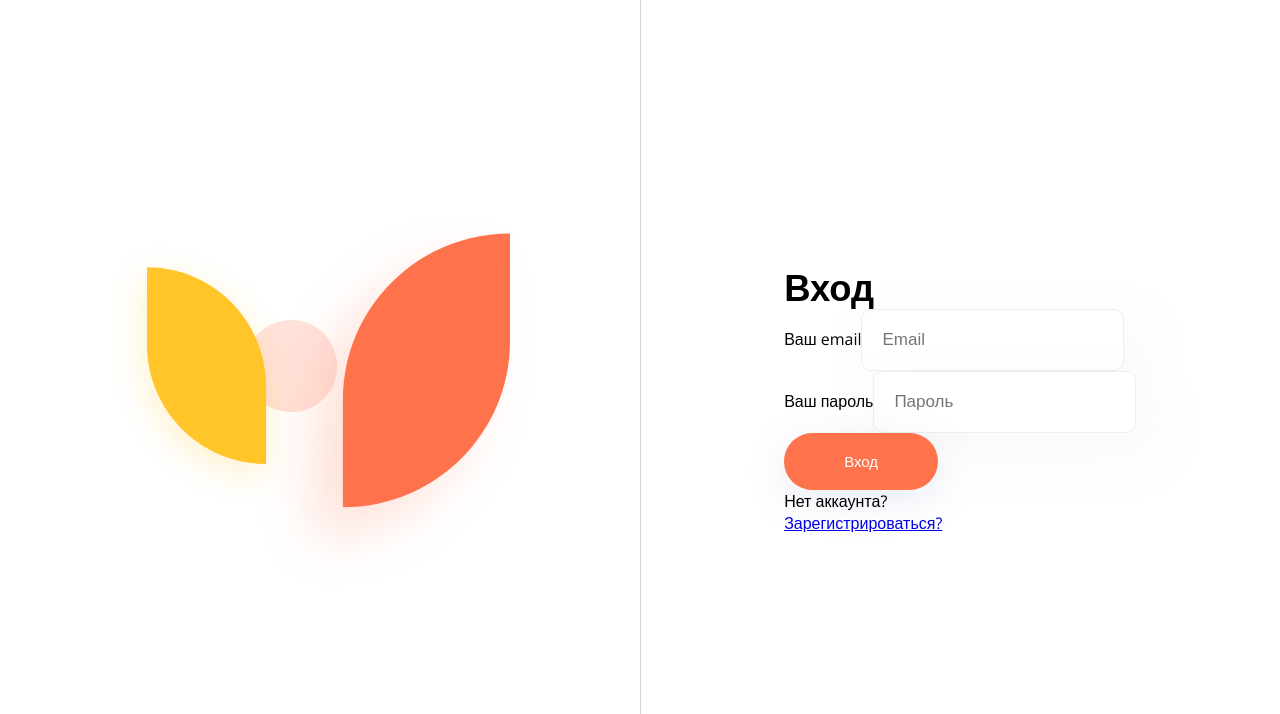
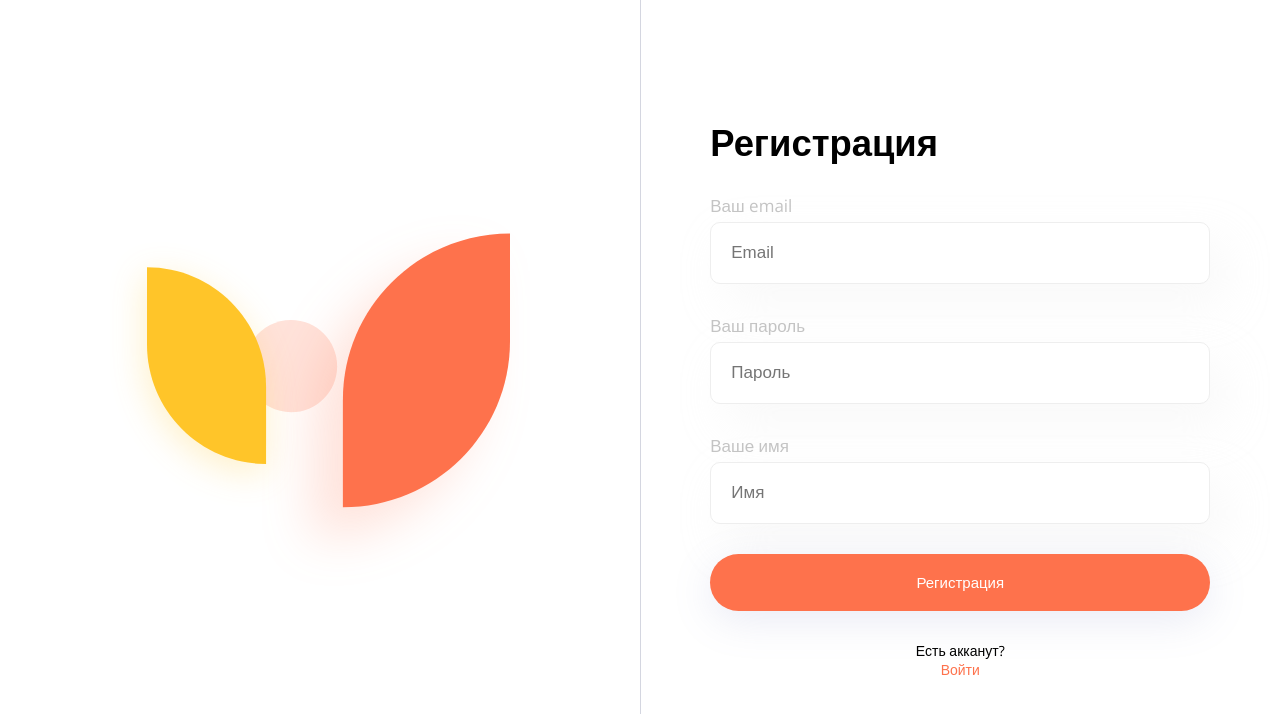
Before and after one commit to Immeo/pizza-app-react-ts, a React (Vite) app: page /auth/register in a window 1280 px wide. Shown: the top 714 px of the page. Built offline with nearby package versions, Linux system fonts and the light colour scheme.

Commit message:
39-add register logic

```diff
--- a/src/pages/Register/Register.tsx
+++ b/src/pages/Register/Register.tsx
@@ -1,26 +1,82 @@
-import { Link } from 'react-router-dom';
-import Layout from '../../components/Headling/Headling';
+import { FormEvent, useEffect } from 'react';
+import { useDispatch, useSelector } from 'react-redux';
+import { Link, useNavigate } from 'react-router-dom';
+import Headling from '../../components/Headling/Headling';
 import Input from '../../components/InputForm/Input';
 import MaimButton from '../../components/MainButton/MainButton';
-import styles from './Register.module.css';
+import { AppDispatch, RootState } from '../../store/store';
+import { register, userActions } from '../../store/user.slice';
+import styles from '../Login/Login.module.css';
+
+export type RegisterForm = {
+	email: {
+		value: string;
+	};
+	password: {
+		value: string;
+	};
+	name: {
+		value: string;
+	};
+};
 
 export function Register() {
+	const navigate = useNavigate();
+	const dispatch = useDispatch<AppDispatch>();
+	const { jwt, registrationErrorMessage } = useSelector(
+		(s: RootState) => s.user
+	);
+
+	useEffect(() => {
+		if (jwt) {
+			navigate('/');
+		}
+	}, [jwt, navigate]);
+
+	const submit = async (e: FormEvent) => {
+		e.preventDefault();
+		dispatch(userActions.clearRegistrationError());
+		const target = e.target as typeof e.target & RegisterForm;
+		const { email, password, name } = target;
+		dispatch(
+			register({
+				email: email.value,
+				password: password.value,
+				name: name.value
+			})
+		);
+	};
+
 	return (
 		<div className={styles['login']}>
-			<Layout>Вход</Layout>
-			<form action='' className={styles['form']}>
+			<Headling>Регистрация</Headling>
+			{registrationErrorMessage && (
+				<div className={styles['error']}>{registrationErrorMessage}</div>
+			)}
+			<form className={styles['form']} onSubmit={submit}>
 				<div className={styles['field']}>
 					<label htmlFor='email'>Ваш email</label>
-					<Input id='email' placeholder='Email' />
+					<Input id='email' name='email' placeholder='Email' />
 				</div>
 				<div className={styles['field']}>
 					<label htmlFor='password'>Ваш пароль</label>
-					<Input id='password' type='password' placeholder='Пароль' />
+					<Input
+						id='password'
+						name='password'
+						type='password'
+						placeholder='Пароль'
+					/>
 				</div>
-				<MaimButton appearence='big'>Вход</MaimButton>
-				<div className={styles['field']}>Нет аккаунта?</div>
-				<Link to={'/auth/register'}>Зарегистрироваться?</Link>
+				<div className={styles['field']}>
+					<label htmlFor='name'>Ваше имя</label>
+					<Input id='name' name='name' type='text' placeholder='Имя' />
+				</div>
+				<MaimButton appearence='big'>Регистрация</MaimButton>
 			</form>
+			<div className={styles['links']}>
+				<div>Есть акканут?</div>
+				<Link to='/auth/login'>Войти</Link>
+			</div>
 		</div>
 	);
 }
--- a/src/store/user.slice.ts
+++ b/src/store/user.slice.ts
@@ -15,6 +15,7 @@ export interface UserPersistentState {
 export interface UserState {
 	jwt: string | null;
 	loginErrorMessage?: string;
+	registrationErrorMessage?: string;
 	profile?: Profile;
 }
 
@@ -30,6 +31,27 @@ export const login = createAsyncThunk(
 				email: params.email,
 				password: params.password
 			});
+			return data;
+		} catch (e) {
+			if (e instanceof AxiosError) {
+				throw new Error(e.response?.data.message);
+			}
+		}
+	}
+);
+
+export const register = createAsyncThunk(
+	'user/register',
+	async (params: { email: string; password: string; name: string }) => {
+		try {
+			const { data } = await axios.post<LoginResponse>(
+				`${PREFIX}/auth/register`,
+				{
+					email: params.email,
+					password: params.password,
+					name: params.name
+				}
+			);
 			return data;
 		} catch (e) {
 			if (e instanceof AxiosError) {
@@ -61,6 +83,9 @@ export const userSlice = createSlice({
 		},
 		clearLoginError: state => {
 			state.loginErrorMessage = undefined;
+		},
+		clearRegistrationError: state => {
+			state.registrationErrorMessage = undefined;
 		}
 	},
 	extraReducers: builder => {
@@ -77,6 +102,15 @@ export const userSlice = createSlice({
 		builder.addCase(getProfile.fulfilled, (state, action) => {
 			state.profile = action.payload;
 		});
+		builder.addCase(register.rejected, (state, action) => {
+			state.registrationErrorMessage = action.error.message;
+		});
+		builder.addCase(register.fulfilled, (state, action) => {
+			if (!action.payload) {
+				return;
+			}
+			state.jwt = action.payload.access_token;
+		});
 	}
 });
 
```
Also changed, not shown: src/pages/Register/Register.module.css (deleted).
